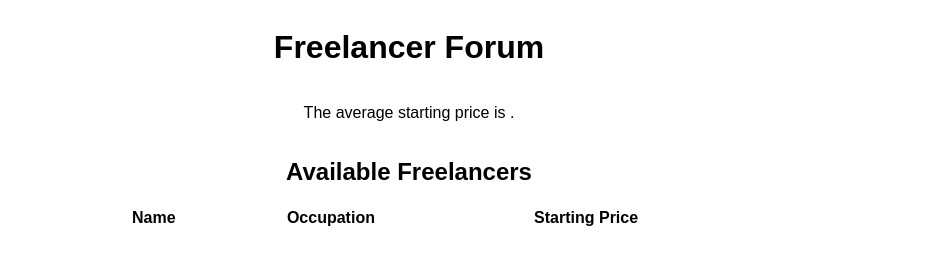
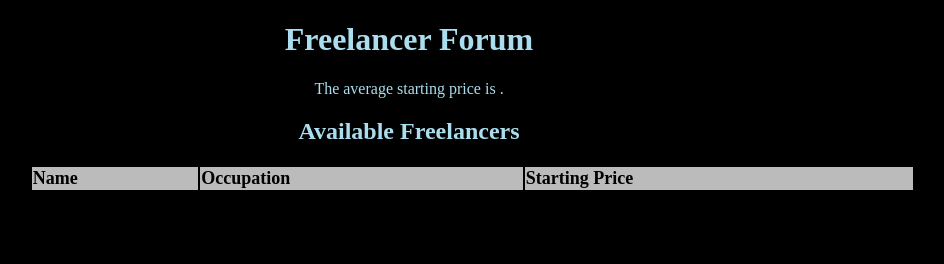
Before and after one commit to GGvibes/Unit2FreelancerForum, a plain HTML site: page index.html in a window 1280 px wide. Shown: the whole page, without its empty margins (231-1175 px from the left). Drawn offline with Linux system fonts and the light colour scheme.

Commit message:
Update index.css

```diff
--- a/index.css
+++ b/index.css
@@ -1,15 +1,21 @@
 body {
-    display: flex;
-    flex-direction: column;
-    justify-content: center;
-    align-items: center;
-    font-family: Arial, Helvetica, sans-serif;
+    text-align: center;
+    background-color: black;
+    color: #aadeee;
   }
-
   table {
-    width: 50%;
+    width: 70%;
+    margin-left: 20%;
   }
-
-  td {
-    text-align: center;
+  tbody td,
+  th {
+    text-align: justify;
   }
+  th {
+    font-size: large;
+    text-transform: capitalize;
+  }
+  tr:nth-child(odd) {
+    background-color: #bbbbbb;
+    color: black;
+  }
```
